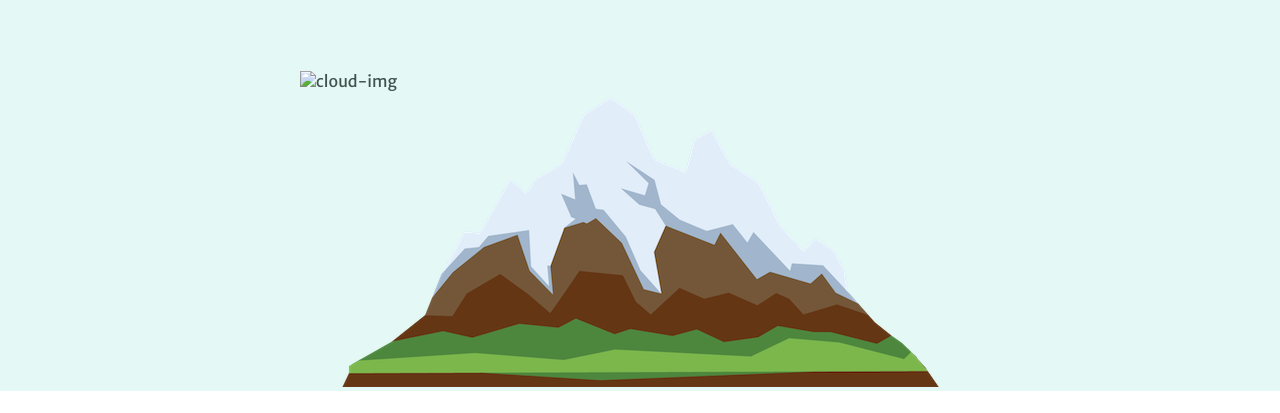
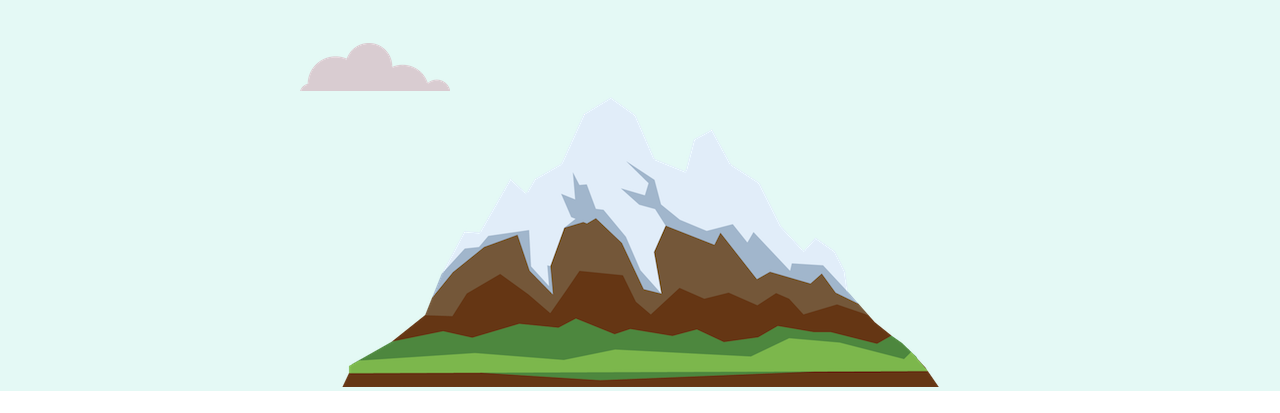
Before and after one commit to Jaspiar/profile, a plain HTML site: page index.html in a window 1280 px wide. Shown: the part 387-800 px from the top of the page. Drawn offline with Linux system fonts and the light colour scheme; files that its build step writes are made by us from their sources; files whose address does not match are found by name.

Commit message:
Update index.html

```diff
--- a/index.html
+++ b/index.html
@@ -15,7 +15,7 @@
     <img class="top-cloud" src="images/cloud.png" alt="cloud-img">
     <h1> I'm Jaspiar.</h1>
     <h2> A <span class="web">web</span> developer.</h2>
-    <img class="bottom-cloud" src="images/cloud.png" alt="cloud-img">
+    <img class="bottom-cloud" src="cloud.png" alt="cloud-img">
     <img src="images/mountain.png" alt="mountain-img">
   </div>
   <div class="middle-container">
```
